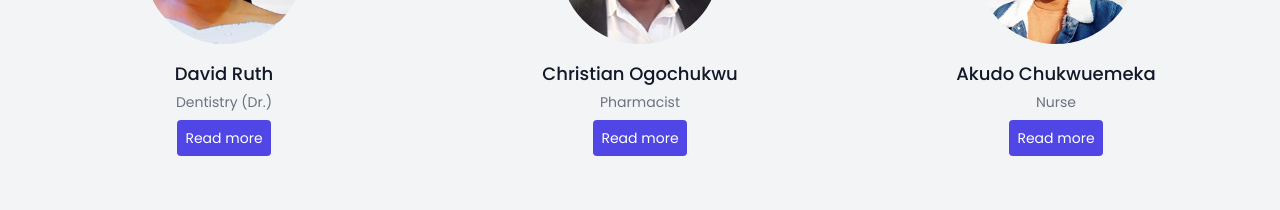
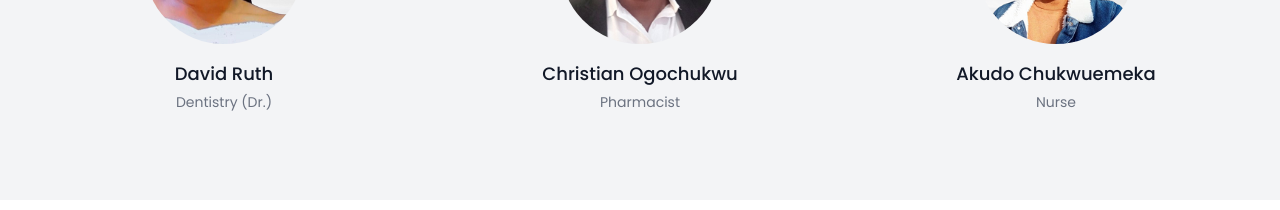
Before and after one commit to Usmaniyya/medreachsite, a Next.js app: page / in a window 1280 px wide. Shown: the part 1760-1970 px from the top of the page. Built offline with nearby package versions, Linux system fonts and the light colour scheme.

Commit message:
commit all

```diff
--- a/pages/index.jsx
+++ b/pages/index.jsx
@@ -177,9 +177,7 @@ const Home = ({ id }) => {
                       {teamMember.bio}
                     </p>
                   </div>
-                  <button className="p-2 font-normal text-sm bg-indigo-600 text-white rounded">
-                    Read more
-                  </button>
+
                 </div>
               ))}
             </div>
```
